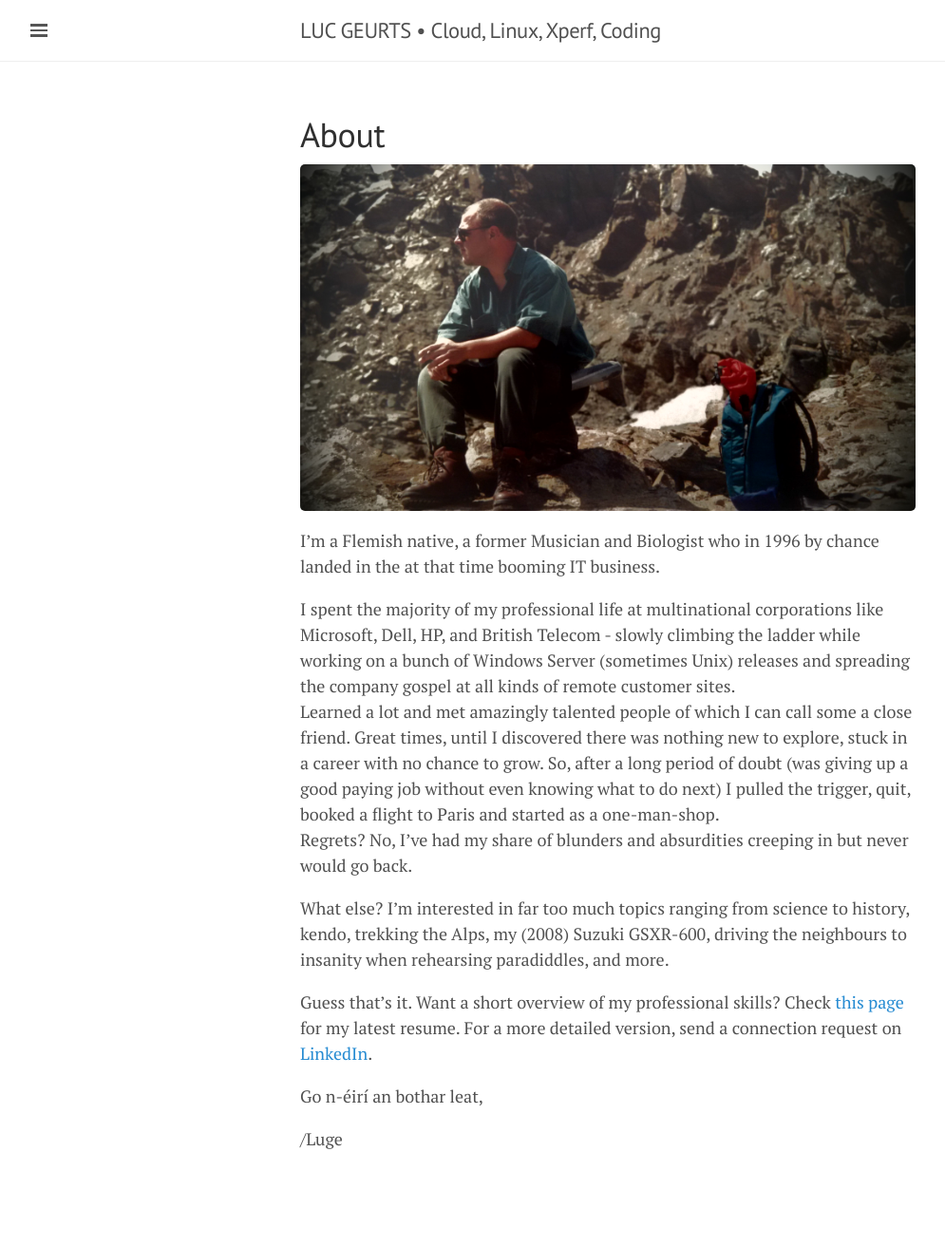
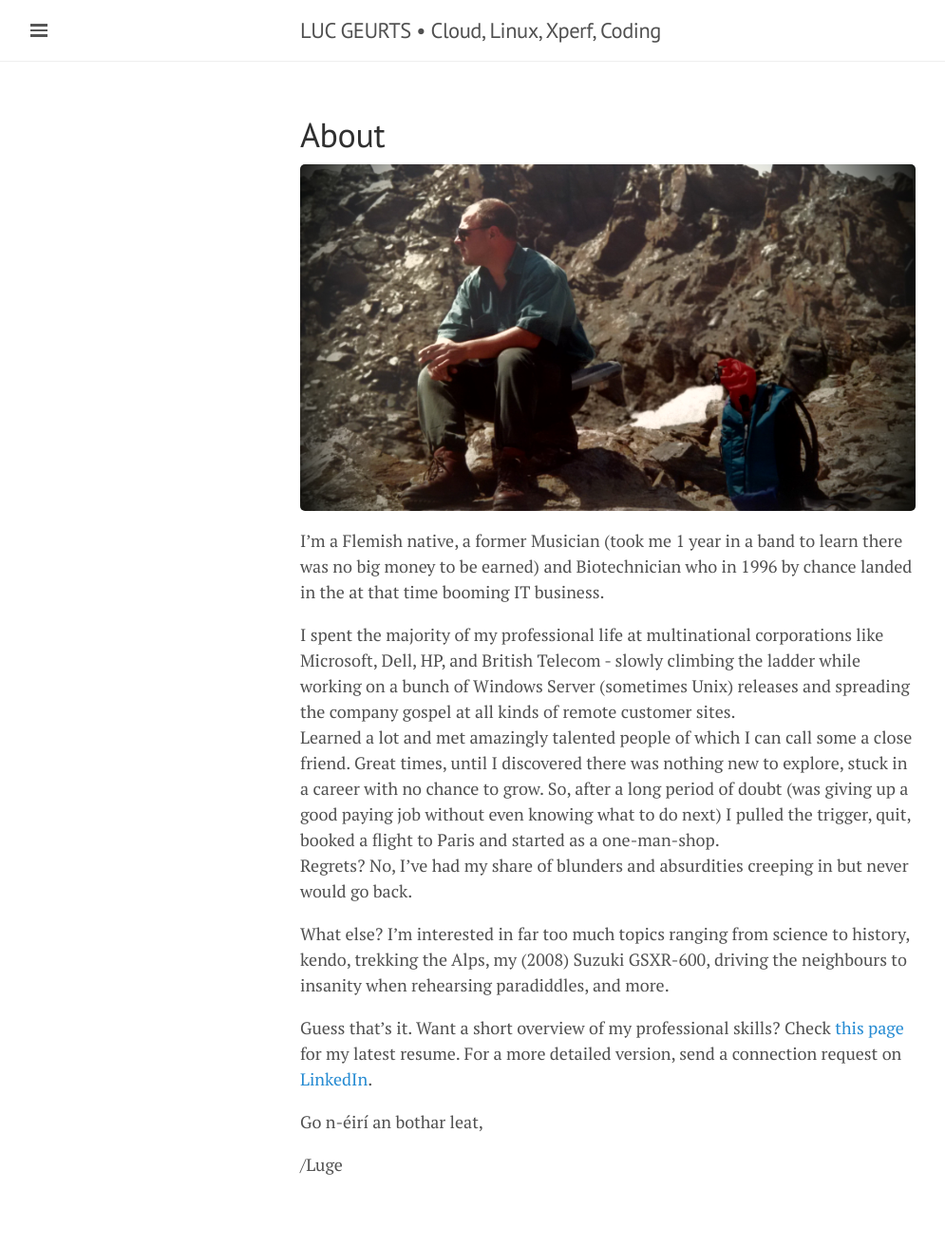
Before and after one commit to lgeurts/lgeurts.github.io, a Jekyll site: the page built from about.md, in a window 1280 px wide. Shown: the whole page at 95% size, without its empty margins (0-995 px from the left). Built offline with Jekyll 4.4.1, drawn with Linux system fonts in a browser that asks for light colours; nearby versions of some CDN libraries; before the commit the page ends 1285 px from its top, so only the background shows below that.

Commit message:
Update about.md

```diff
--- a/about.md
+++ b/about.md
@@ -5,7 +5,7 @@
 
 ![KNAV Austria](/assets/C2ADV01.jpg)
 
-I’m a Flemish native, a former Musician and Biologist who in 1996 by chance landed in the at that time booming IT business.
+I’m a Flemish native, a former Musician (took me 1 year in a band to learn there was no big money to be earned) and Biotechnician who in 1996 by chance landed in the at that time booming IT business.
 
 I spent the majority of my professional life at multinational corporations like Microsoft, Dell, HP, and British Telecom - slowly climbing the ladder while working on a bunch of Windows Server (sometimes Unix) releases and spreading the company gospel at all kinds of remote customer sites. <br> Learned a lot and met amazingly talented people of which I can call some a close friend. Great times, until I discovered there was nothing new to explore, stuck in a career with no chance to grow. So, after a long period of doubt (was giving up a good paying job without even knowing what to do next) I pulled the trigger, quit, booked a flight to Paris and started as a one-man-shop. <br>Regrets? No, I've had my share of blunders and absurdities creeping in but never would go back.
 
```
